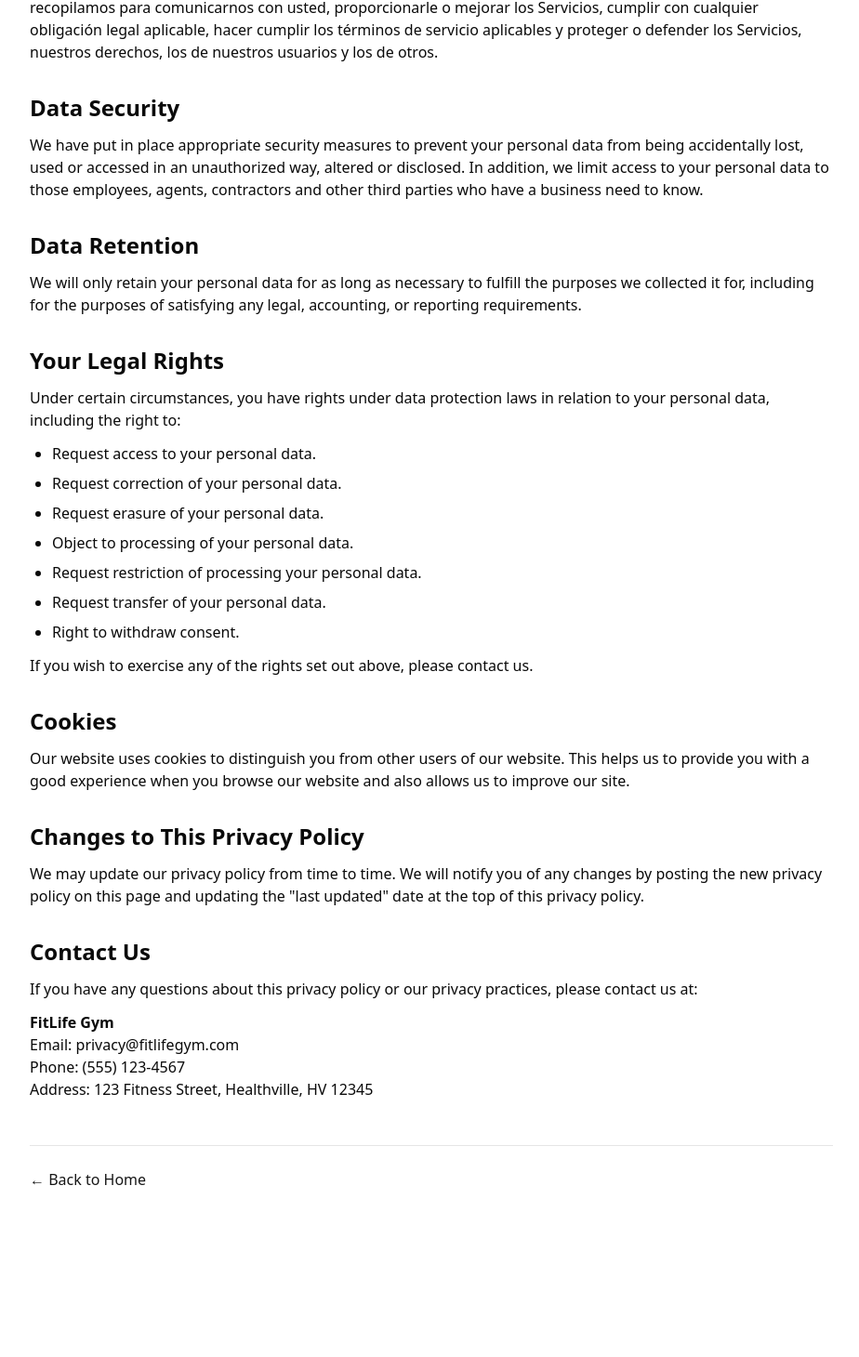
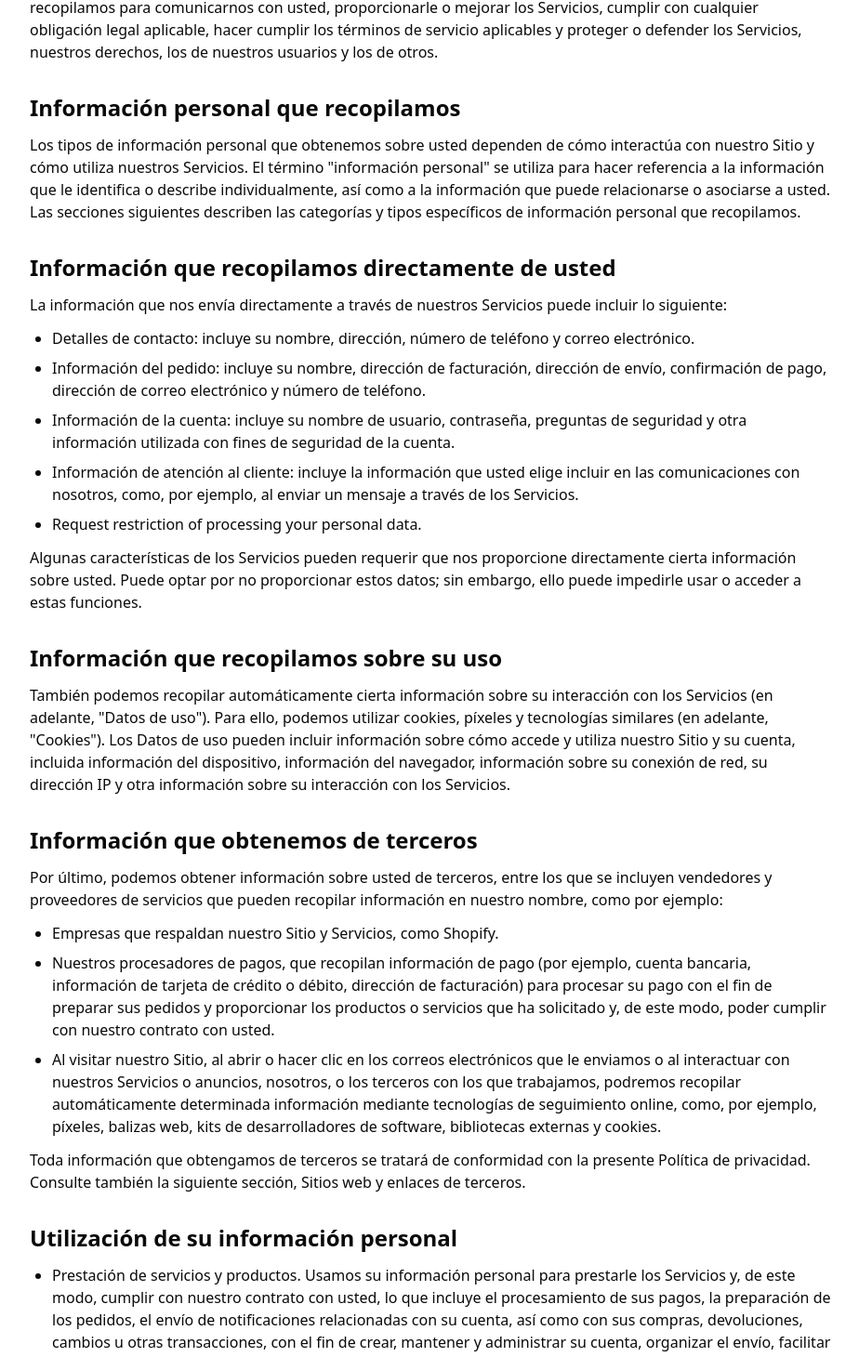
Before and after one commit to josepitarch/wolfgym, a Next.js app: page /policies/privacy-policy in a window 1280 px wide. Shown: the part 652-2112 px from the top of the page at 93% size, without its empty margins (176-1100 px from the left). Before the commit the page ends 1981 px from the top, so only its background shows below. Built offline with nearby package versions, Linux system fonts and the light colour scheme.

Commit message:
feat: more sections about privacy policy

```diff
--- a/src/app/page.jsx
+++ b/src/app/page.jsx
@@ -285,14 +285,9 @@ export default function GymLanding() {
           </p>
           <div className="flex gap-4">
             <Link
-              href="#"
+              href="/policies/privacy-policy"
               className="text-sm font-medium hover:underline underline-offset-4">
-              Privacy Policy
-            </Link>
-            <Link
-              href="#"
-              className="text-sm font-medium hover:underline underline-offset-4">
-              Terms of Service
+              Política de privacidad
             </Link>
           </div>
         </div>
--- a/src/app/policies/privacy-policy/page.jsx
+++ b/src/app/policies/privacy-policy/page.jsx
@@ -9,15 +9,15 @@ export default function PrivacyPage() {
   return (
     <div className="container mx-auto px-4 py-12 max-w-4xl">
       <div className="mb-8">
-        <h1 className="text-4xl font-bold mb-4">Privacy Policy</h1>
-        <p className="text-muted-foreground">Last updated: March 27, 2025</p>
+        <h1 className="text-4xl font-bold mb-4">Política de privacidad</h1>
+        <p className="text-muted-foreground">Última actualización: Marzo 27, 2025</p>
       </div>
 
       <div className="space-y-8">
         <section>
           <p className="mb-3">
             Esta Política de privacidad describe cómo Wolf Gym (en adelante, el "Sitio", "nosotros" o "nuestro") recopila, utiliza y divulga
-          su información personal al visitar o utilizar nuestros servicios, al realizar una compra en umagym.com (en adelante, el "Sitio" ) o
+            su información personal al visitar o utilizar nuestros servicios, al realizar una compra en wolfgyms.es (en adelante, el "Sitio" ) o
             al comunicarse con nosotros de cualquier otra manera con respecto al Sitio (denominado de manera colectiva como, los "Servicios"). A los efectos de la presente Política de privacidad,
             los términos "usted" y "su" hacen referencia a usted como usuario de los Servicios, ya sea en calidad de cliente,
             visitante del sitio web o como cualquier otro individuo cuya información hayamos recopilado de conformidad con la presente Política de privacidad.
@@ -47,68 +47,91 @@ export default function PrivacyPage() {
         </section>
 
         <section>
-          <h2 className="text-2xl font-semibold mb-3">Data Security</h2>
+          <h2 className="text-2xl font-semibold mb-3">Información personal que recopilamos</h2>
           <p>
-            We have put in place appropriate security measures to prevent your personal data from being accidentally
-            lost, used or accessed in an unauthorized way, altered or disclosed. In addition, we limit access to your
-            personal data to those employees, agents, contractors and other third parties who have a business need to
-            know.
+          Los tipos de información personal que obtenemos sobre usted dependen de cómo interactúa con nuestro Sitio y
+          cómo utiliza nuestros Servicios. El término "información personal" se utiliza para hacer referencia a la información que
+          le identifica o describe individualmente, así como a la información que puede relacionarse o asociarse a usted.
+          Las secciones siguientes describen las categorías y tipos específicos de información personal que recopilamos.
           </p>
         </section>
 
         <section>
-          <h2 className="text-2xl font-semibold mb-3">Data Retention</h2>
-          <p>
-            We will only retain your personal data for as long as necessary to fulfill the purposes we collected it for,
-            including for the purposes of satisfying any legal, accounting, or reporting requirements.
+          <h2 className="text-2xl font-semibold mb-3">Información que recopilamos directamente de usted</h2>
+          <p className="mb-3">
+            La información que nos envía directamente a través de nuestros Servicios puede incluir lo siguiente:
+          </p>
+          <ul className="list-disc pl-6 space-y-2">
+            <li>Detalles de contacto: incluye su nombre, dirección, número de teléfono y correo electrónico.</li>
+            <li>Información del pedido: incluye su nombre, dirección de facturación, dirección de envío, confirmación de pago, dirección de correo electrónico y número de teléfono.</li>
+            <li>Información de la cuenta: incluye su nombre de usuario, contraseña, preguntas de seguridad y otra información utilizada con fines de seguridad de la cuenta.</li>
+            <li>Información de atención al cliente: incluye la información que usted elige incluir en las comunicaciones con nosotros, como, por ejemplo, al enviar un mensaje a través de los Servicios.</li>
+            <li>Request restriction of processing your personal data.</li>
+          </ul>
+          <p className="mt-3">
+            Algunas características de los Servicios pueden requerir que nos proporcione directamente cierta información sobre usted.
+            Puede optar por no proporcionar estos datos; sin embargo, ello puede impedirle usar o acceder a estas funciones.
           </p>
         </section>
 
         <section>
-          <h2 className="text-2xl font-semibold mb-3">Your Legal Rights</h2>
+          <h2 className="text-2xl font-semibold mb-3">Información que recopilamos sobre su uso</h2>
+          <p>
+            También podemos recopilar automáticamente cierta información sobre su interacción con los Servicios
+            (en adelante, "Datos de uso"). Para ello, podemos utilizar cookies, píxeles y tecnologías similares
+            (en adelante, "Cookies"). Los Datos de uso pueden incluir información sobre cómo accede y utiliza nuestro Sitio y su cuenta, incluida información del dispositivo,
+            información del navegador, información sobre su conexión de red, su dirección IP y otra información sobre su interacción con los Servicios.
+          </p>
+        </section>
+
+        <section>
+          <h2 className="text-2xl font-semibold mb-3">Información que obtenemos de terceros</h2>
           <p className="mb-3">
-            Under certain circumstances, you have rights under data protection laws in relation to your personal data,
-            including the right to:
+            Por último, podemos obtener información sobre usted de terceros, entre los que se incluyen vendedores y proveedores de servicios
+            que pueden recopilar información en nuestro nombre, como por ejemplo:
           </p>
           <ul className="list-disc pl-6 space-y-2">
-            <li>Request access to your personal data.</li>
-            <li>Request correction of your personal data.</li>
-            <li>Request erasure of your personal data.</li>
-            <li>Object to processing of your personal data.</li>
-            <li>Request restriction of processing your personal data.</li>
-            <li>Request transfer of your personal data.</li>
-            <li>Right to withdraw consent.</li>
+            <li>Empresas que respaldan nuestro Sitio y Servicios, como Shopify.</li>
+            <li>Nuestros procesadores de pagos, que recopilan información de pago (por ejemplo, cuenta bancaria, información de tarjeta de crédito o débito,
+              dirección de facturación) para procesar su pago con el fin de preparar sus pedidos y proporcionar los productos o servicios que ha solicitado y,
+              de este modo, poder cumplir con nuestro contrato con usted.
+            </li>
+            <li>
+              Al visitar nuestro Sitio, al abrir o hacer clic en los correos electrónicos que le enviamos o al interactuar con nuestros Servicios o anuncios,
+              nosotros, o los terceros con los que trabajamos, podremos recopilar automáticamente determinada información mediante tecnologías de seguimiento online,
+              como, por ejemplo, píxeles, balizas web, kits de desarrolladores de software, bibliotecas externas y cookies.</li>
           </ul>
-          <p className="mt-3">If you wish to exercise any of the rights set out above, please contact us.</p>
+          <p className="mt-3">
+            Toda información que obtengamos de terceros se tratará de conformidad con la presente Política de privacidad. Consulte también la siguiente sección, Sitios web y enlaces de terceros.
+          </p>
+        </section>
+
+        <section>
+          <h2 className="text-2xl font-semibold mb-3">Utilización de su información personal</h2>
+          <ul className="list-disc pl-6 space-y-2">
+            <li>
+            Prestación de servicios y productos. Usamos su información personal para prestarle los Servicios y, de este modo, cumplir con nuestro contrato con usted, lo que incluye el procesamiento de sus pagos, la preparación de los pedidos, el envío de notificaciones relacionadas con su cuenta, así como con sus compras, devoluciones, cambios u otras transacciones, con el fin de crear, mantener y administrar su cuenta, organizar el envío, facilitar las devoluciones o los cambios, además de otras características y funcionalidades relacionadas con su cuenta. También podemos mejorar su experiencia de compra al permitir que Shopify vincule su cuenta a otros servicios de Shopify que usted elija utilizar. En este caso, Shopify procesará su información según lo establecido en su Política de privacidad y su Política de privacidad del consumidor.
+            </li>
+            <li>
+            Marketing y publicidad. Podemos utilizar su información personal con fines promocionales y de marketing, como, por ejemplo, al enviarle comunicaciones promocionales, publicitarias y de marketing por correo electrónico, mensaje de texto o correo postal, así como para mostrarle anuncios de productos o servicios. Esto puede incluir el uso de su información personal para adaptar mejor los Servicios y la publicidad tanto en nuestro Sitio con en otros sitios web. Si es residente del EEE, la base legal de estas actividades de procesamiento de los datos es de nuestro interés legítimo para la venta de nuestros productos, de conformidad con el art. 6 (1) (f) del RGPD.
+            </li>
+            <li>
+            Seguridad y prevención de fraude. Utilizamos su información personal para detectar, investigar o tomar medidas respecto a posibles actividades fraudulentas, ilegales o maliciosas. Si elige utilizar los Servicios y registrar una cuenta, usted será responsable de mantener seguras las credenciales de su cuenta. Recomendamos encarecidamente que no comparta con nadie su nombre de usuario, su contraseña u otros detalles. Si cree que su cuenta se ha visto comprometida, póngase en contacto con nosotros de inmediato. Si es residente del EEE, la base legal de estas actividades de procesamiento de los datos es de nuestro interés legítimo para mantener la seguridad de nuestro sitio web, tanto para usted como para otros clientes, de conformidad con el art. 6 (1) (f) del RGPD.
+            </li>
+            <li>
+            Comunicaciones y mejora del servicio. Utilizamos su información personal para prestarle servicios de atención al cliente y mejorar nuestros Servicios. Esto es de nuestro interés legítimo para poder responder ante usted, así como para prestar servicios efectivos y mantener nuestra relación comercial con usted de conformidad con el art. 6 (1) (f) del RGPD.
+            </li>
+          </ul>
         </section>
 
         <section>
         <h2 className="text-2xl font-semibold mb-3">Cookies</h2>
         <p>
-            Our website uses cookies to distinguish you from other users of our website. This helps us to provide you
-            with a good experience when you browse our website and also allows us to improve our site.
+          Al igual que ocurre con muchos otros sitios web, nuestro Sitio también utiliza cookies. Para obtener información específica sobre las Cookies que utilizamos relacionadas con el funcionamiento de nuestra tienda con Shopify, consulte https://www.shopify.com/legal/cookies. Usamos Cookies para operar y mejorar nuestro Sitio y nuestros Servicios (lo que incluye recordar sus acciones y preferencias), así como para realizar informes y estadísticas y comprender mejor la interacción del usuario con los Servicios (en nuestro interés legítimo de administrar, mejorar y optimizar los Servicios). También podemos permitir que terceros y proveedores de servicios utilicen Cookies en nuestro Sitio para personalizar mejor los servicios, productos y la publicidad de nuestro Sitio y otros sitios web.
         </p>
-        </section>
-
-        <section>
-          <h2 className="text-2xl font-semibold mb-3">Changes to This Privacy Policy</h2>
-          <p>
-            We may update our privacy policy from time to time. We will notify you of any changes by posting the new
-            privacy policy on this page and updating the "last updated" date at the top of this privacy policy.
+        <p className="mt-3">
+        La mayoría de los navegadores aceptan las Cookies automáticamente de forma predeterminada, pero usted puede optar por configurar su navegador para que elimine o rechace las cookies a través de los controles de su navegador. Tenga en cuenta que eliminar o bloquear las Cookies puede afectar negativamente a su experiencia de usuario y puede hacer que algunos de los Servicios, incluidas ciertas características y funcionalidades generales, funcionen de manera incorrecta o dejen de estar disponibles. Además, es posible que el bloqueo de Cookies no impida por completo compartir la información con terceros, como nuestros socios publicitarios.
         </p>
-        </section>
-
-        <section>
-          <h2 className="text-2xl font-semibold mb-3">Contact Us</h2>
-          <p>If you have any questions about this privacy policy or our privacy practices, please contact us at:</p>
-          <div className="mt-3">
-            <p>
-              <strong>FitLife Gym</strong>
-            </p>
-            <p>Email: privacy@fitlifegym.com</p>
-            <p>Phone: (555) 123-4567</p>
-            <p>Address: 123 Fitness Street, Healthville, HV 12345</p>
-          </div>
         </section>
       </div>
 
```
Lines whose indentation alone changed are shown as unchanged.
